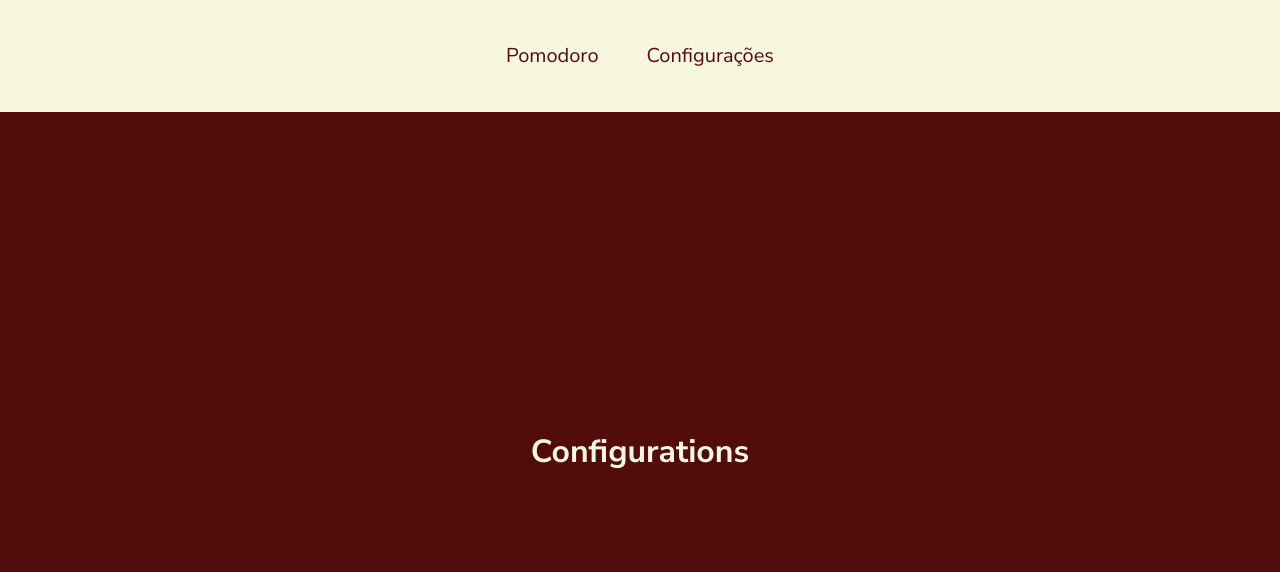
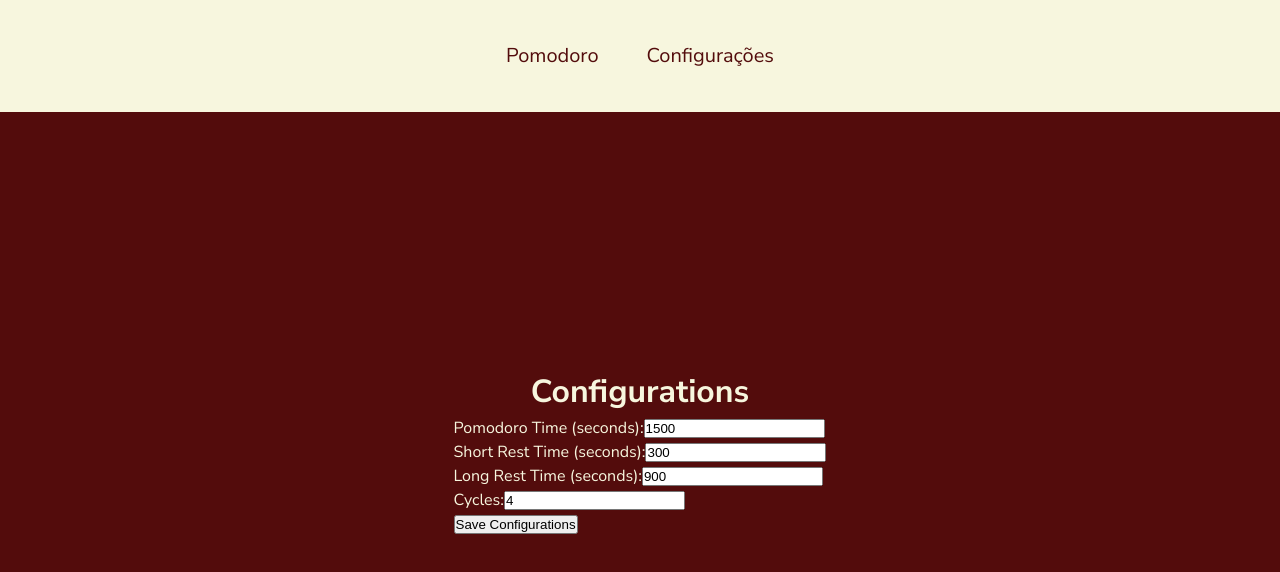
Before and after one commit to lucassmaniotto/Pomodoro, a React (Create React App) app: page /configurations in a window 1280 px wide. Shown: the top 572 px of the page. Built offline with nearby package versions, Linux system fonts and the light colour scheme; a web font is replaced by a local one.

Commit message:
feat: criando lógica para mudar os tempos de Pomodoro

```diff
--- a/src/components/Pomodoro/index.tsx
+++ b/src/components/Pomodoro/index.tsx
@@ -21,8 +21,14 @@ interface Props {
   cycles: number;
 }
 
+function searchLocalStorage(key: string): number {
+  return Number(localStorage.getItem(key)) || 0;
+}
+
 export function Pomodoro(props: Props): JSX.Element {
-  const [mainTime, setMainTime] = useState(props.pomodoroTime);
+  const [mainTime, setMainTime] = useState(
+    searchLocalStorage('pomodoroTime') || props.pomodoroTime,
+  );
   const [timeCounting, setTimeCounting] = useState(false);
   const [working, setWorking] = useState(false);
   const [resting, setResting] = useState(false);
--- a/src/pages/Configurations/index.jsx
+++ b/src/pages/Configurations/index.jsx
@@ -1,9 +1,74 @@
-import React from 'react';
+import React, { useState } from 'react';
 
-export default function Home() {
+export default function Configurations() {
+  const [pomodoroTime, setPomodoroTime] = useState(
+    searchLocalStorage('pomodoroTime', 1500),
+  );
+  const [shortRestTime, setShortRestTime] = useState(
+    searchLocalStorage('shortRestTime', 300),
+  );
+  const [longRestTime, setLongRestTime] = useState(
+    searchLocalStorage('longRestTime', 900),
+  );
+  const [cycles, setCycles] = useState(searchLocalStorage('cycles', 4));
+
+  function searchLocalStorage(key, defaultValue) {
+    const storedValue = localStorage.getItem(key);
+    if (storedValue) return parseInt(storedValue);
+    return defaultValue;
+  }
+
+  const handleSaveConfigurations = () => {
+    localStorage.setItem('pomodoroTime', pomodoroTime);
+    localStorage.setItem('shortRestTime', shortRestTime);
+    localStorage.setItem('longRestTime', longRestTime);
+    localStorage.setItem('cycles', cycles);
+  };
+
   return (
     <div className="container">
       <h1>Configurations</h1>
+      <form>
+        <label>
+          Pomodoro Time (seconds):
+          <input
+            type="number"
+            value={pomodoroTime}
+            onChange={(e) => setPomodoroTime(parseInt(e.target.value))}
+          />
+        </label>
+        <br />
+        <label>
+          Short Rest Time (seconds):
+          <input
+            type="number"
+            value={shortRestTime}
+            onChange={(e) => setShortRestTime(parseInt(e.target.value))}
+          />
+        </label>
+        <br />
+        <label>
+          Long Rest Time (seconds):
+          <input
+            type="number"
+            value={longRestTime}
+            onChange={(e) => setLongRestTime(parseInt(e.target.value))}
+          />
+        </label>
+        <br />
+        <label>
+          Cycles:
+          <input
+            type="number"
+            value={cycles}
+            onChange={(e) => setCycles(parseInt(e.target.value))}
+          />
+        </label>
+        <br />
+        <button type="button" onClick={handleSaveConfigurations}>
+          Save Configurations
+        </button>
+      </form>
     </div>
   );
 }
--- a/src/pages/Home/index.jsx
+++ b/src/pages/Home/index.jsx
@@ -1,14 +1,31 @@
-import React from 'react';
+import React, { useEffect, useState } from 'react';
 import { Pomodoro } from '../../components/Pomodoro';
 
 export default function Home() {
+  const [pomodoroTime, setPomodoroTime] = useState(1500);
+  const [shortRestTime, setShortRestTime] = useState(300);
+  const [longRestTime, setLongRestTime] = useState(900);
+  const [cycles, setCycles] = useState(4);
+
+  useEffect(() => {
+    const storedPomodoroTime = localStorage.getItem('pomodoroTime');
+    const storedShortRestTime = localStorage.getItem('shortRestTime');
+    const storedLongRestTime = localStorage.getItem('longRestTime');
+    const storedCycles = localStorage.getItem('cycles');
+
+    if (storedPomodoroTime) setPomodoroTime(parseInt(storedPomodoroTime));
+    if (storedShortRestTime) setShortRestTime(parseInt(storedShortRestTime));
+    if (storedLongRestTime) setLongRestTime(parseInt(storedLongRestTime));
+    if (storedCycles) setCycles(parseInt(storedCycles));
+  }, []);
+
   return (
     <div className="container">
       <Pomodoro
-        pomodoroTime={1500}
-        shortRestTime={300}
-        longRestTime={900}
-        cycles={4}
+        pomodoroTime={pomodoroTime}
+        shortRestTime={shortRestTime}
+        longRestTime={longRestTime}
+        cycles={cycles}
       />
     </div>
   );
```
